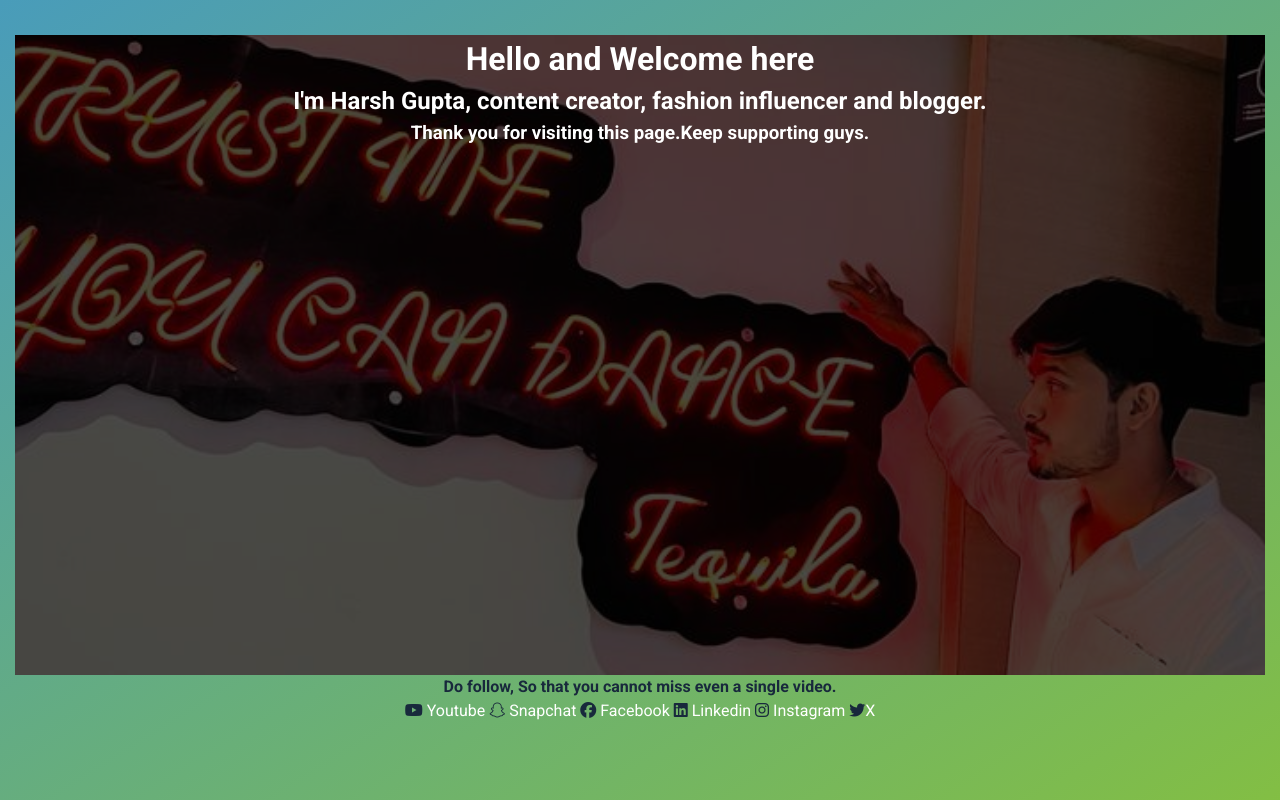
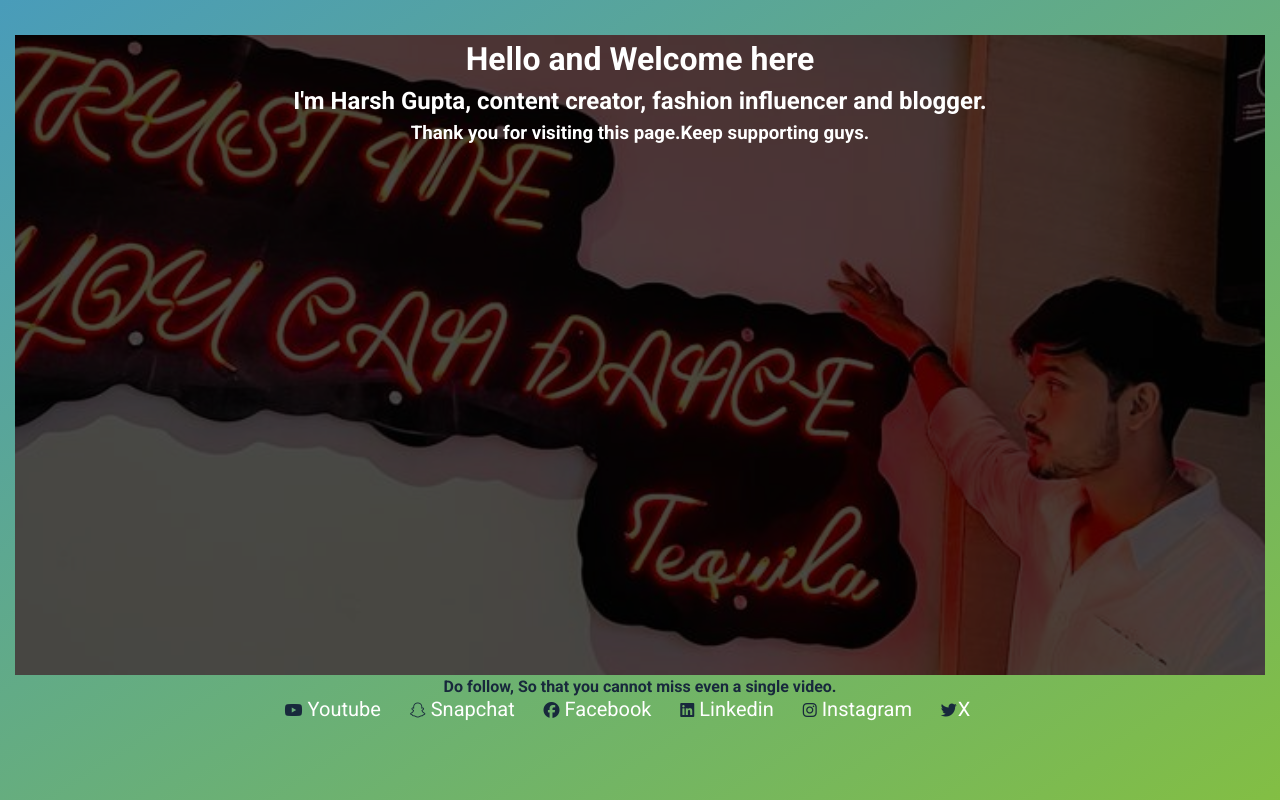
Before and after one commit to 0308harsh/Links, a plain HTML site: page index.html in a window 1280 px wide. Drawn offline with Linux system fonts and the light colour scheme.

Commit message:
Update index.css

```diff
--- a/index.css
+++ b/index.css
@@ -75,3 +75,8 @@
    .heading h1, h2,h3{
     color: #fff;
    }
+   .content a{
+    margin-left: 1px;
+    margin-right: 25px;
+    font-size: 20px;
+   }
```
